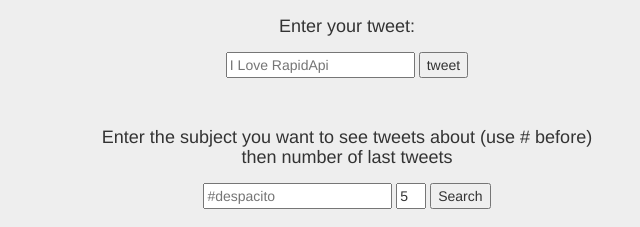
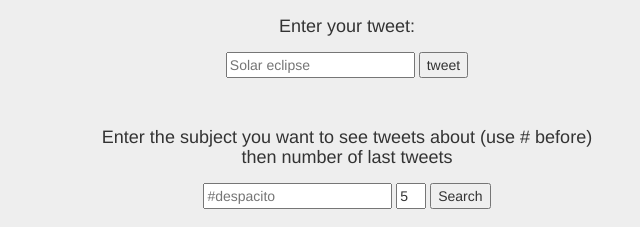
Before and after one commit to ilayserr/TweetMe, a website: page views/index.html in a window 1280 px wide. Shown: the part 190-417 px from the top of the page, 293-933 px from the left. Drawn offline with nearby package versions, Linux system fonts and the light colour scheme; files that its build step writes are made by us from their sources.

Commit message:
Update index.html

```diff
--- a/views/index.html
+++ b/views/index.html
@@ -27,7 +27,7 @@
                 <form action="/send_tweet" method="get">
                     <label for="tweet"> <h4> Enter your tweet: </h4> </label>
                     <br>
-                    <input id="tweet" type="text" name="tweet_contex" placeholder="I Love RapidApi">
+                    <input id="tweet" type="text" name="tweet_contex" placeholder="Solar eclipse">
                     <input type="button" value="tweet" onclick="handle_data()">
                 </form>
                 <br>
```
